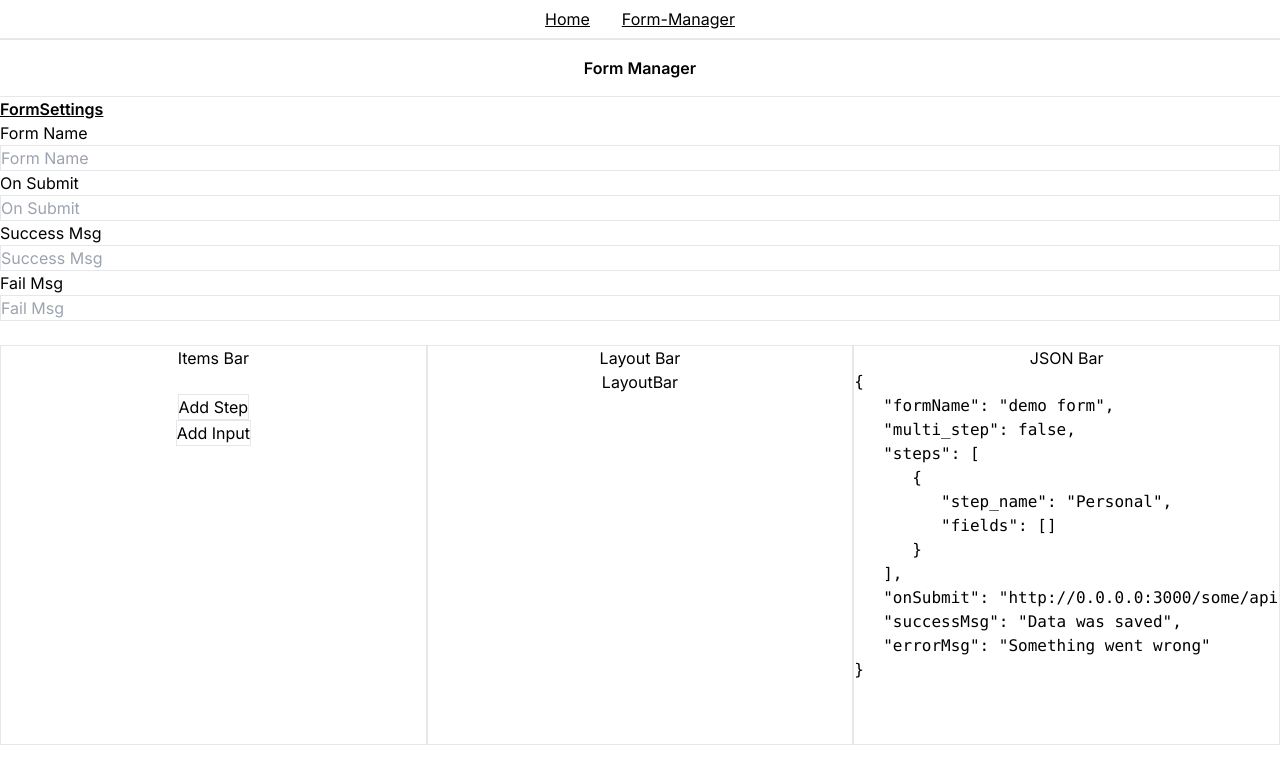
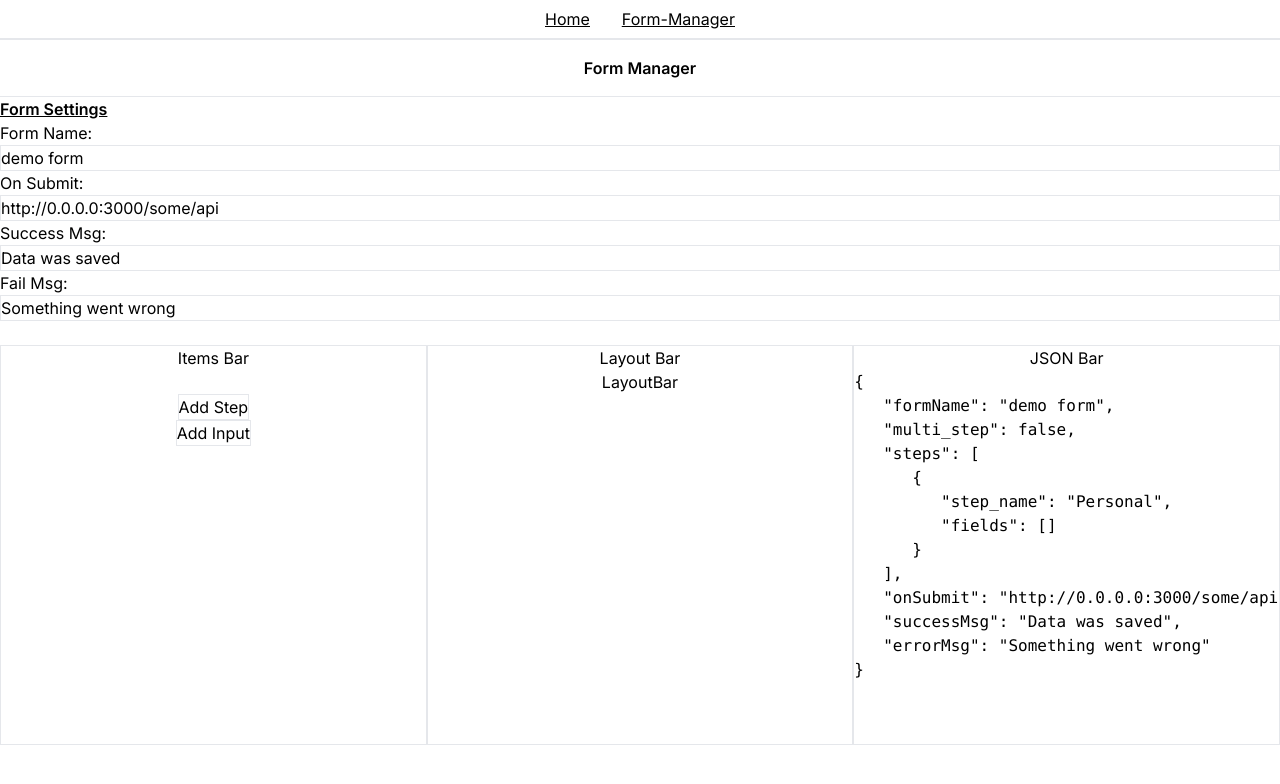
Before and after one commit to saiksaif/form-flow-manager, a Next.js app: page /formManager in a window 1280 px wide. Shown: the top 784 px of the page. Built offline with nearby package versions, Linux system fonts and the light colour scheme.

Commit message:
Added settings option

```diff
--- a/src/Components/formSettings.jsx
+++ b/src/Components/formSettings.jsx
@@ -1,30 +1,35 @@
-import React from 'react'
+import React, { useState } from 'react'
 
 const FormSettings = ({data, update}) => {
+    const [fName, setFName] = useState(data?.formName);
+    const [fSubmit, setFSubmit] = useState(data?.onSubmit);
+    const [fSuccess, setFSuccess] = useState(data?.successMsg);
+    const [fError, setFError] = useState(data?.errorMsg);
+
   return (
     <div className='p-4'>
         <p className='text-lg font-semibold underline'>
-            FormSettings
+            Form Settings
         </p>
         <div className='grid grid-cols-4 gap-3'>
             <div className='flex flex-col'>
-                <label htmlFor="">Form Name</label>
-                <input className='border rounded shadow p-2' type="text" placeholder='Form Name' />
+                <label htmlFor="">Form Name:</label>
+                <input className='border rounded shadow p-2' type="text" placeholder='Form Name' value={fName} onChange={(e)=>setFName(e.target.value)} onBlur={()=>{update({...data, formName: fName})}} />
             </div>
 
             <div className='flex flex-col'>
-                <label htmlFor="">On Submit</label>
-                <input className='border rounded shadow p-2' type="text" placeholder='On Submit' />
+                <label htmlFor="">On Submit:</label>
+                <input className='border rounded shadow p-2' type="text" placeholder='On Submit' value={fSubmit} onChange={(e)=>setFSubmit(e.target.value)} onBlur={()=>{update({...data, onSubmit: fSubmit})}} />
             </div>
 
             <div className='flex flex-col'>
-                <label htmlFor="">Success Msg</label>
-                <input className='border rounded shadow p-2' type="text" placeholder='Success Msg' />
+                <label htmlFor="">Success Msg:</label>
+                <input className='border rounded shadow p-2' type="text" placeholder='Success Msg' value={fSuccess} onChange={(e)=>setFSuccess(e.target.value)} onBlur={()=>{update({...data, successMsg: fSuccess})}} />
             </div>
 
             <div className='flex flex-col'>
-                <label htmlFor="">Fail Msg</label>
-                <input className='border rounded shadow p-2' type="text" placeholder='Fail Msg' />
+                <label htmlFor="">Fail Msg:</label>
+                <input className='border rounded shadow p-2' type="text" placeholder='Fail Msg' value={fError} onChange={(e)=>setFError(e.target.value)} onBlur={()=>{update({...data, errorMsg: fError})}} />
             </div>
         </div>
     </div>
```
